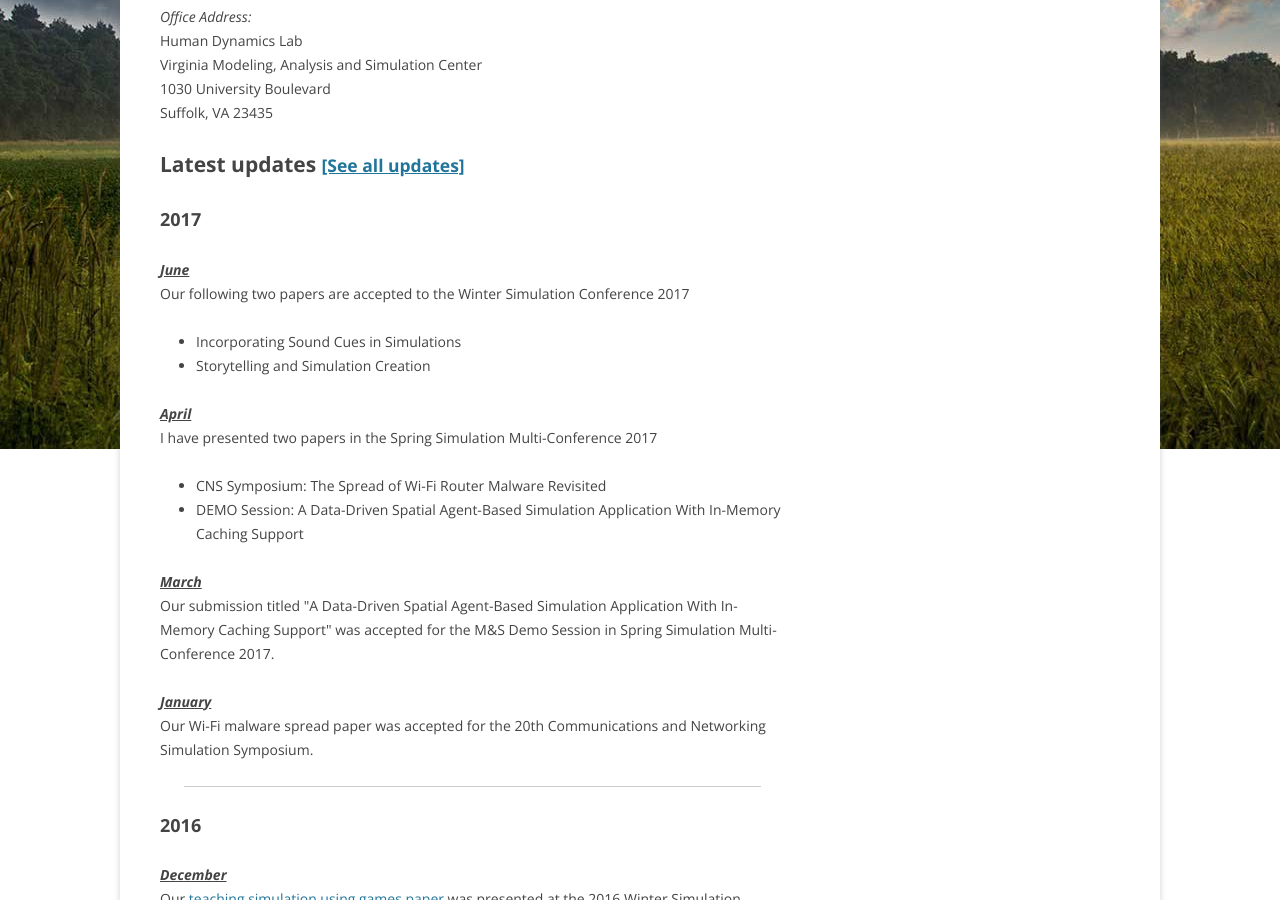
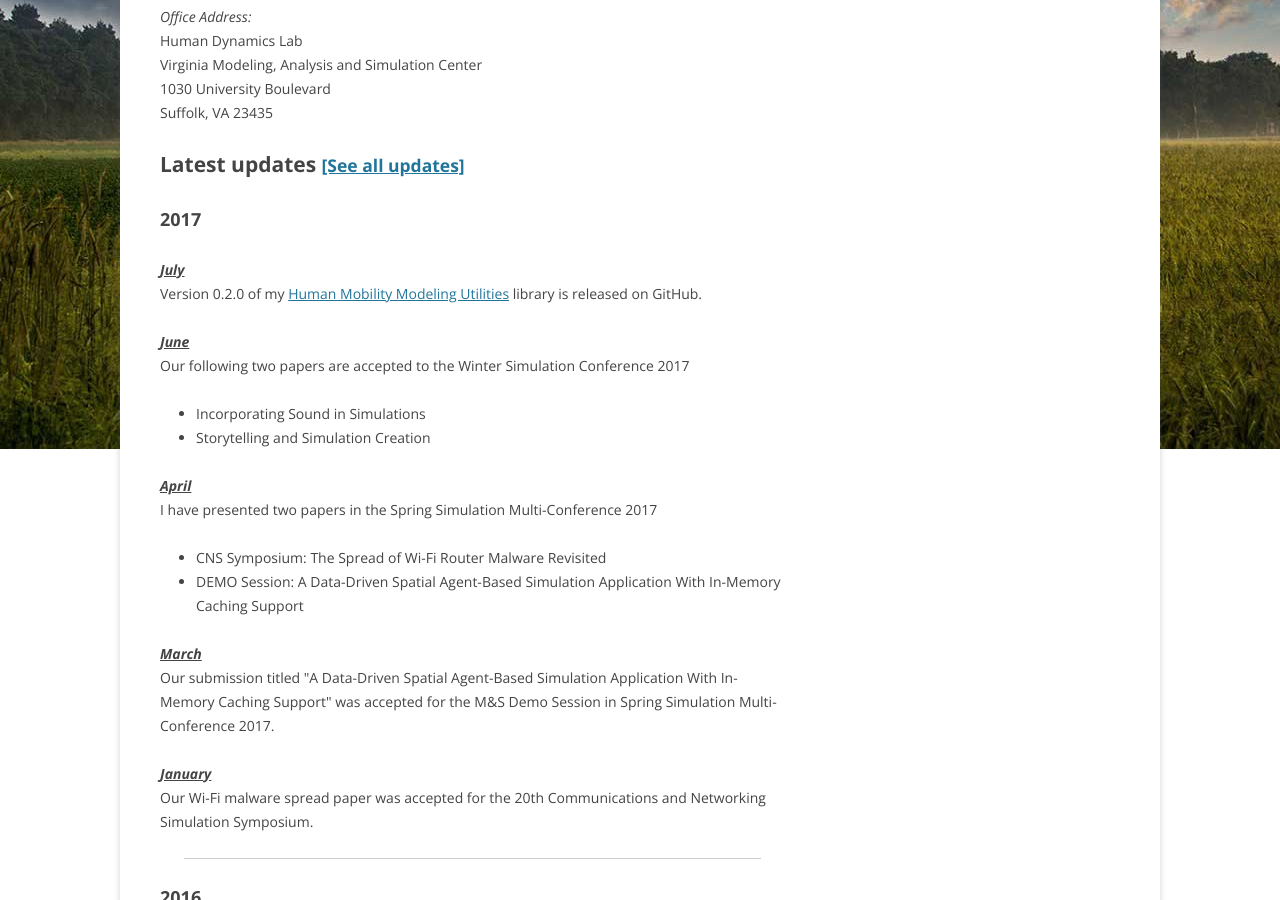
Before and after one commit to hamdikavak/hamdikavak.github.io, a Jekyll site: the page built from index.html, in a window 1280 px wide and 900 px high, scrolled down 569 px. Built offline with Jekyll 4.4.1, drawn with Linux system fonts in a browser that asks for light colours; nearby versions of some CDN libraries; library files that are not in the unit come from our copies.

Commit message:
A news update

```diff
--- a/_includes/updates.html
+++ b/_includes/updates.html
@@ -1,9 +1,14 @@
 <h2>2017</h2>
+
+<p>
+<strong><em><u>July</u></em></strong><br/>
+  Version 0.2.0 of my <a href="https://github.com/hamdikavak/human-mobility-modeling-utilities">Human Mobility Modeling Utilities</a> library is released on GitHub.
+  </p>
 <p>
 <strong><em><u>June</u></em></strong><br/>
   Our following two papers are accepted to the Winter Simulation Conference 2017
   <ul>
-    <li>Incorporating Sound Cues in Simulations</li>
+    <li>Incorporating Sound in Simulations</li>
     <li>Storytelling and Simulation Creation</li>
 </ul>
   </p>
```
